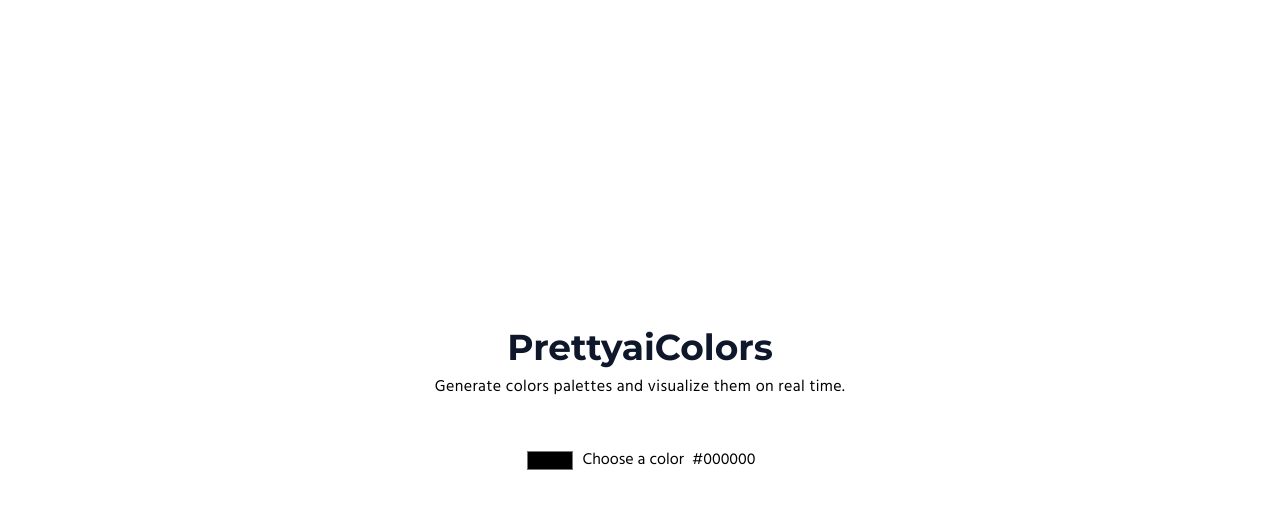
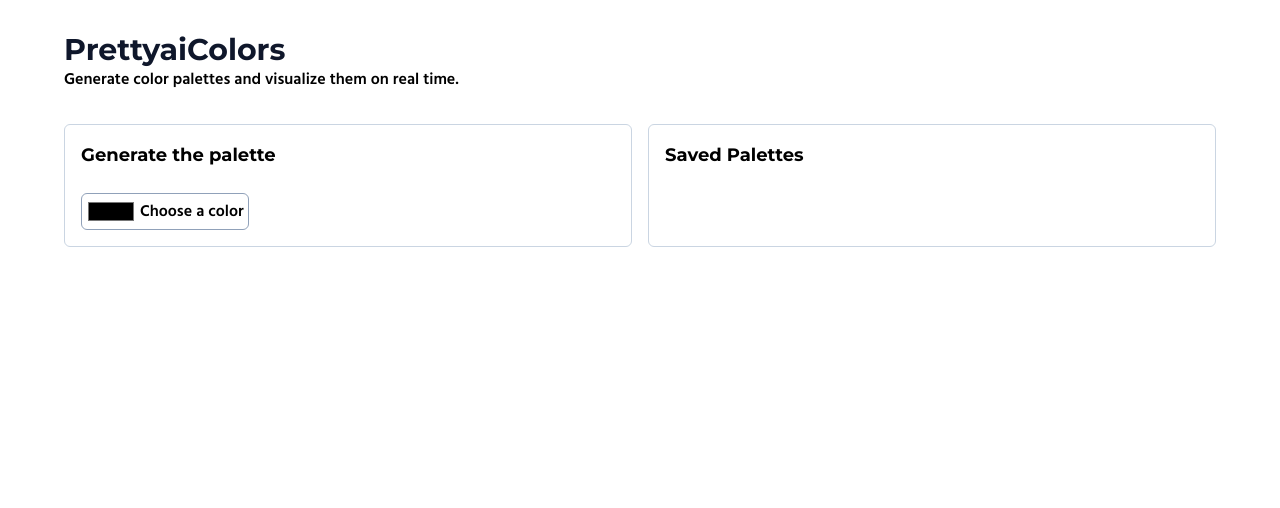
Before and after one commit to radriann21/prettyai-colors, a Next.js app: page / in a window 1280 px wide. Shown: the top 508 px of the page. Built offline with nearby package versions, Linux system fonts and the light colour scheme.

Commit message:
feat: redesigned page

```diff
--- a/src/app/components/DisplayPalette.tsx
+++ b/src/app/components/DisplayPalette.tsx
@@ -7,7 +7,7 @@ export const DisplayPalette = () => {
   if (colors.length === 0) return null
 
   return (
-    <section className="mt-12 flex items-center">
+    <section className="mt-6 flex items-center">
       {
         colors.map((color, index) => (
           <div key={index} className="w-24 h-24" style={{ backgroundColor: color }}></div>
--- a/src/app/components/InputColor.tsx
+++ b/src/app/components/InputColor.tsx
@@ -9,12 +9,9 @@ export const InputColor = () => {
   console.log(colors)
 
   return (
-    <section className="flex items-center justify-center mt-12">
-      <label htmlFor="color" className="flex items-center space-x-2">
-        <input type="color" id="color" value={color} onChange={(evt) => setColor(evt.target.value)} />
-        <span>Choose a color</span>
-        <span>{color}</span>
-      </label>
-    </section>
+    <label htmlFor="color" className="flex items-center space-x-1 border-[1px] rounded-md border-slate-400 p-1">
+      <input type="color" id="color" value={color} onChange={(evt) => setColor(evt.target.value)} />
+      <span className="font-semibold">Choose a color</span>
+    </label>
   )
 }
--- a/src/app/page.tsx
+++ b/src/app/page.tsx
@@ -3,13 +3,24 @@ import { DisplayPalette } from "./components/DisplayPalette";
 
 export default function Home() {
   return (
-    <section className="max-w-6xl h-screen mx-auto flex flex-col items-center justify-center py-8 relative font-hind">
-      <section className="space-y-2 text-center">
-        <h1 className="font-montserrat text-4xl font-bold text-slate-900">PrettyaiColors</h1>
-        <p className="tracking-wide">Generate colors palettes and visualize them on real time.</p>
+    <main className="max-w-6xl h-screen mx-auto flex flex-col py-8 relative font-hind">
+      <section className="mb-8">
+        <h1 className="font-montserrat text-3xl font-bold text-slate-900">PrettyaiColors</h1>
+        <p className="font-semibold">Generate color palettes and visualize them on real time.</p>
       </section>
-      <InputColor />
-      <DisplayPalette />
-    </section>
+      <section className="w-full flex space-x-4">
+        <div className="w-1/2 p-4 rounded-md border-[1px] border-slate-300">
+          <h2 className="font-montserrat text-lg font-bold">Generate the palette</h2>
+          {/* Inputs */}
+          <div className="flex items-center space-x-4 mt-6">
+            <InputColor />
+          </div>
+          <DisplayPalette />
+        </div>
+        <div className="w-1/2 p-4 rounded-md border-[1px] border-slate-300">
+          <h2 className="font-montserrat text-lg font-bold">Saved Palettes</h2>
+        </div>
+      </section>
+    </main>
   );
 }
```
